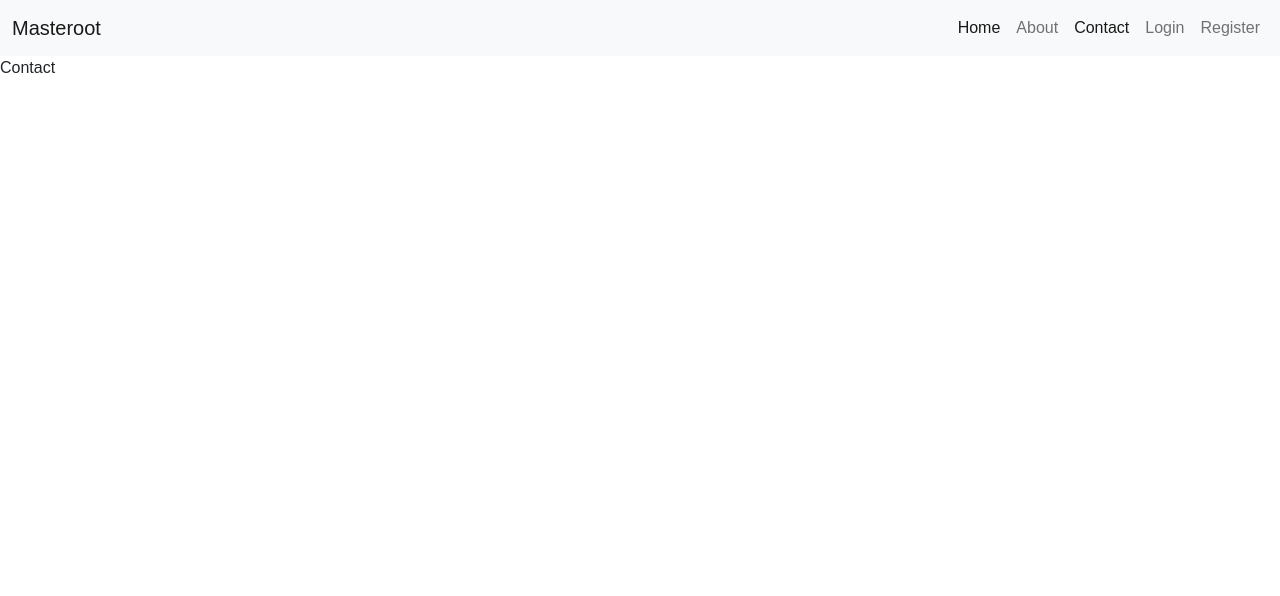
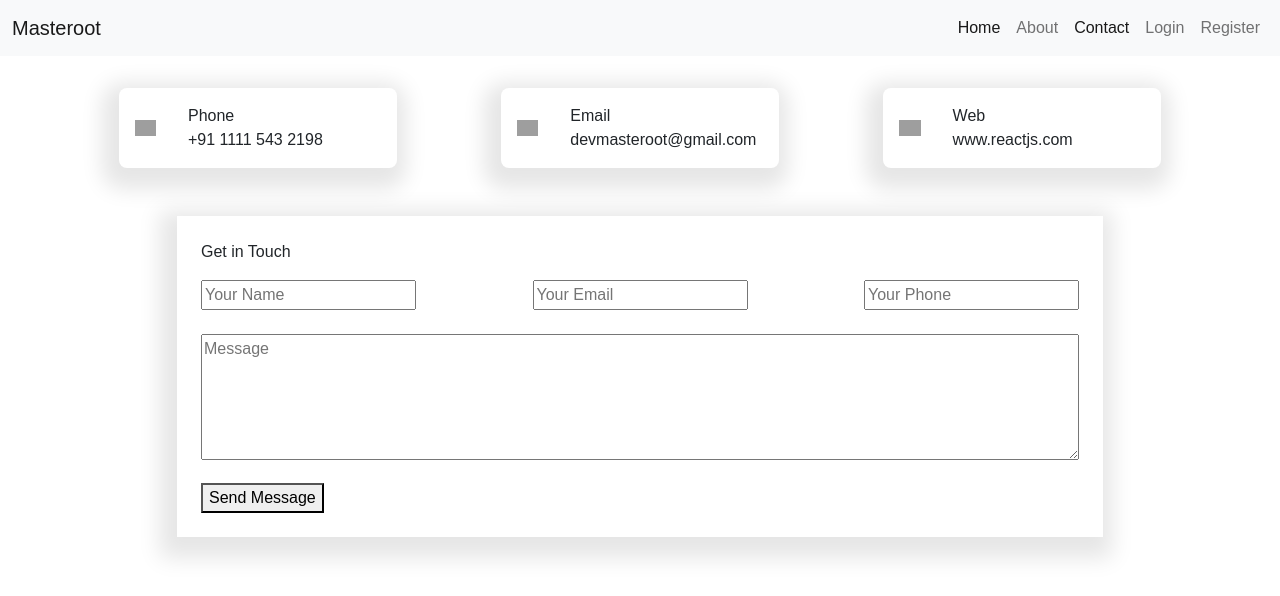
Before and after one commit to aditya6700/mern-stack, a React (Create React App) app in the folder client/: page /contact in a window 1280 px wide. Shown: the top 596 px of the page. Built offline with nearby package versions, Linux system fonts and the light colour scheme; grey boxes are pictures that could not be loaded.

Commit message:
contact form added

```diff
--- a/client/src/index.css
+++ b/client/src/index.css
@@ -46,3 +46,34 @@ html{
 img{
   height: 25rem;
 }
+
+.contact_info{
+  /* height: 20vh; */
+  width: 100%;
+  /* border: 1px solid red; */
+}
+
+.contact_info img{
+  height: 1rem;
+  padding-right: 2rem;
+  padding-left: 1rem;
+}
+
+.contact_info_item{
+  width: calc(80%/3);
+  height: 5rem;
+  /* border: .2rem solid greenyellow; */
+  margin-top: 2rem;
+  box-shadow: -4px 8px 21px 13px rgba(0,0,0,0.1);
+  border-radius: .5rem;
+}
+
+.text_field{
+  width: 100%;
+  /* border: .5rem solid palevioletred; */
+}
+
+.contact_form_container{
+  box-shadow: -4px 8px 21px 13px rgba(0,0,0,0.1);
+  /* border: .2rem solid pink; */
+}
--- a/client/src/pages/Contact.jsx
+++ b/client/src/pages/Contact.jsx
@@ -5,7 +5,72 @@ export default function Contact() {
   return (
     <>
       <Navbar />
-      <div>Contact</div>
+      <div className="contact_info">
+        <div className="container-fluid">
+          <div className="row">
+            <div className="col-lg-10 offset-lg-1 d-flex justify-content-between">
+              {/* phone number */}
+              <div className="contact_info_item d-flex justify-content-start align-items-center">
+                <img src="https://img.icons8.com/office/24/000000/iphone.png" alt="phone" />
+                <div className="contact_info_content">
+                  <div className="contact_info_title">Phone </div>
+                  <div className="contact_info_text">+91 1111 543 2198</div>
+                </div>
+              </div>
+              <div className="contact_info_item d-flex justify-content-start align-items-center">
+                <img src="https://img.icons8.com/office/24/000000/iphone.png" alt="phone" />
+                <div className="contact_info_content">
+                  <div className="contact_info_title">Email </div>
+                  <div className="contact_info_text">devmasteroot@gmail.com</div>
+                </div>
+              </div>
+              <div className="contact_info_item d-flex justify-content-start align-items-center">
+                <img src="https://img.icons8.com/office/24/000000/iphone.png" alt="phone" />
+                <div className="contact_info_content">
+                  <div className="contact_info_title">Web </div>
+                  <div className="contact_info_text">www.reactjs.com</div>
+                </div>
+              </div>
+            </div>
+          </div>
+        </div>
+      </div>
+
+
+      <div className="contact_form mt-5">
+        <div className="container">
+          <div className="row">
+            <div className="col-lg-10 offset-lg-1">
+              <div className="contact_form_container p-4">
+                <div className="contact_form_title mb-3">Get in Touch </div>
+                <form id="contact_form">
+                  <div className="contact_form_name d-flex justify-content-between align-items-between">
+                    <input type="text" id="contact_form_name"
+                        className="contact_form_name input_field"
+                      placeholder="Your Name" required="true" />
+
+                    <input type="email" id="contact_form_name"
+                        className="contact_form_name input_field"
+                      placeholder="Your Email" required="true" />
+
+                    <input type="phone" id="contact_form_name"
+                        className="contact_form_name input_field"
+                        placeholder="Your Phone" required="true" />
+                  </div>
+                  <div className="contact_form_text mt-4">
+                    <textarea className="text_field contact_form_message"
+                    placeholder="Message" cols="30" rows="5"></textarea>
+                  </div>
+                  <div className="contact_form_button">
+                    <button type="submit"
+                      className="button contact_submit_button mt-3">Send Message</button>
+                  </div>
+                </form>
+              </div>
+            </div>
+          </div>
+        </div>
+      </div>
     </>
   )
 }
--- a/client/src/pages/Register.jsx
+++ b/client/src/pages/Register.jsx
@@ -31,7 +31,7 @@ export default function Register() {
                   <label htmlFor="phone">
                     <i className="zmdi zmdi-phone material-icons-name"></i>
                   </label>
-                  <input type="text" name='phone' id='phone'
+                  <input type="phone" name='phone' id='phone'
                     autoComplete='off' placeholder='phone' />
                 </div>
                 <div className="form-group">
```
